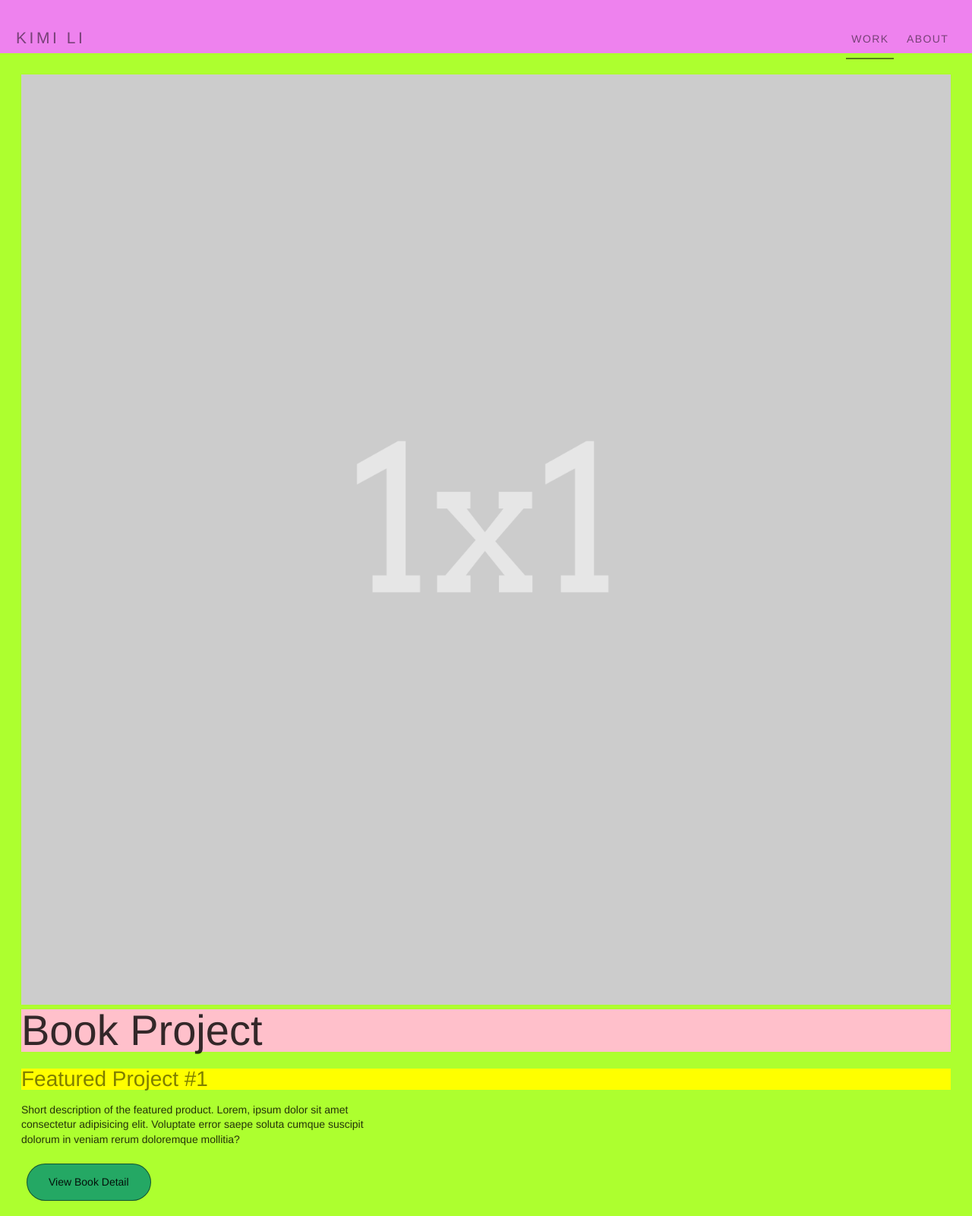
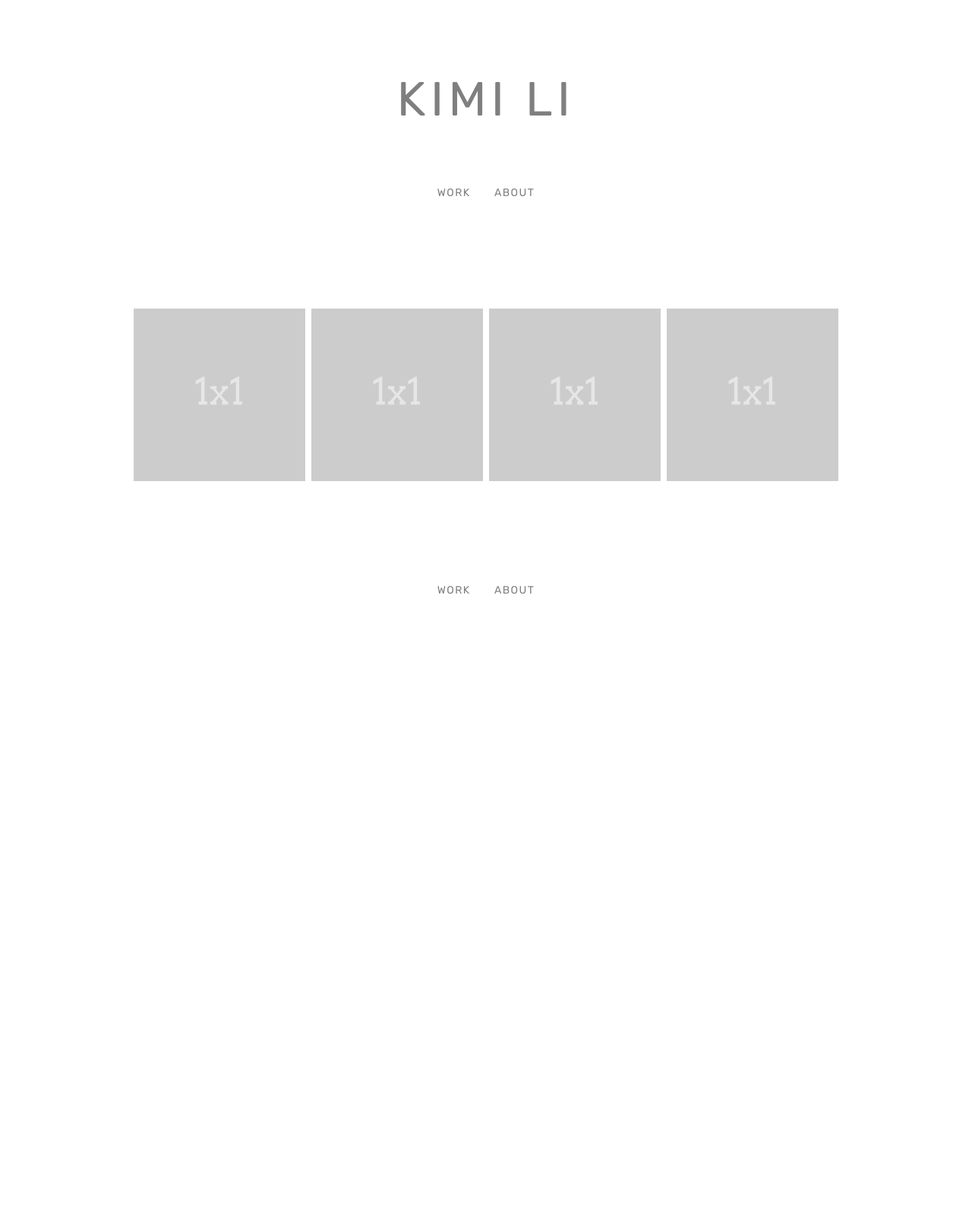
Before and after one commit to kqimi/Portfolio2022, a plain HTML site: page index.html in a window 1280 px wide. Shown: the top 1600 px of the page at 76% size. After the commit the page ends 845 px from the top, so only its background shows below. Drawn offline with Linux system fonts and the light colour scheme.

Commit message:
portfolio changes

```diff
--- a/css/style.css
+++ b/css/style.css
@@ -1,92 +1,117 @@
-/* CSS TABLE OF CONTENTS
-  # GLOBALS
-    # RESET
-    # COLORS
-    # TYPOGRAPHY
-        # HEADINGS
-        # PARAGRAPHS
-        # LINKS
-        # TYPE SPECIMEN
-  # MEDIA
-    # IMAGES
-  # COMPONENTS
-    # BUTTONS
-  # LAYOUT
-    # CONTAINER
-    # BESPOKE LAYOUT HELPERS
-  # STRUCTURE
-    # HEADER
-    # FOOTER
-    # NAV
-    # MAIN
-    # SECTIONS
-  # ANIMATIONS
-    # @KEYFRAME
-    # SCROLL-TRIGGERED
+/*  CSS TABLE OF CONTENTS
+
+    #TYPOGRAPHY
+        #BODY
+        #PARAGRAPH
+        #LINKS
+        #HEADINGS
+    #STRUCTURE
+        #HEADER
+        #FOOTER
+        #NAV
  */
 
-/* GLOBAL RESET  */
-* {box-sizing: border-box; }
-body {margin: 0; }
+ body {
+    font-family: "Rubik", Arial, Helvetica, sans-serif;
+    font-weight: 400;
+    font-size: 87.5%; /* 14px */
+    color: rgba(0, 0, 0, 0.7);
+    padding: 1rem;
+    max-width: 1000px;
+    margin: 0 auto;
+ }
 
-/* GLOBAL COLORS  */
-
-body {
-    background-color: rgba(221, 221, 221, 1);
-    color: rgba(0, 0, 0, .8);
+ p {
+    margin: auto;
+    max-width: 35em;
  }
 
  a {
-    color:rgba(0, 0, 0, .9);
+    color: rgba(0, 51, 102, 0.8);
+    text-decoration: none;
  }
 
  a:hover {
-    color: rgb(112, 65, 65);
+    color: rgba(0, 51, 102, 1);
  }
 
-/* GLOBAL TYPOGRAPHY  */
-
-body {
-    font-family: "Rubik", Helvetica, Arial, sans-serif;
-    font-weight: 400;
-    font-size: 87.5%; /* 14px */
-    line-height: 1.4;
-}
-h1, h2, h3 {
-    font-weight: normal;
+ h1 {
+    font-size: 3em;
  }
 
-p {
-    max-width: 35em;
+ h1, h2, h3, h4, h5, h6 {
+    font-weight: 400;
  }
 
-@media (min-width: 768px) {
-    p.two-col {
-        column-count: 2;
-        column-gap: 4em;
-        max-width: 50em;
-    }
+ /* HELPER CLASS */
+
+ .text-centered {
+    text-align: center;
  }
 
-a {text-decoration: none;}
+ /* LAYOUT */
 
-/* TYPE SPECIMEN */
-.headline {
-    background: pink;
-    font-size: 4em;
-    font-weight: 200;
-    line-height: 1;
-    margin: 0 0 .4em 0;
-
+ .container {
+    max-width: 1000px;
+    margin: 0 auto;
  }
 
-.subheadline {
-    background: yellow;
-    font-size: 2em;
-    font-weight: 200;
-    line-height: 1;
-    margin: 0 0 .6em 0;
-    color: rgba(0, 0, 0, .5);
+ /* STRUCTURE */
+
+ .site-header,
+ .site-footer {
+    text-align: center;
+    margin: 1em 0;
+    padding-bottom: 1em;
+ }
+
+ .site-header h1 {
+    font-size: 1.5em;
+    font-weight: 400;
+    margin: 0;
+ }
+
+ .site-header h1 a {
+    color: rgba(0, 0, 0, 0.5);
+    text-transform: uppercase;
+    font-size: 3em;
+    letter-spacing: 0.1em;
+    padding: 1em;
+    display: inline-block;
+    /* transition: .2s ease-out all; */
+ }
+
+ .site-header h1 a:hover {
+    color: rgba(0, 0, 0, 1);
+ }
+
+ .site-navigation ul {
+    padding: 0;
+    margin: 0;
+ }
+
+ .site-navigation ul li {
+    display: inline-block;
+ }
+
+ .site-navigation ul li a {
+    display: block;
+    padding: 1em 0.5em;
+    margin: 0 0.5em;
+    color: rgba(0, 0, 0, 0.5);
+    text-transform: uppercase;
+    letter-spacing: 0.1em;
+    border-bottom: 2px solid rgba(0, 0, 0, 0);
+    /* transition: .2s ease-out all */
+ }
+
+ .site-navigation ul li a:hover {
+    border-bottom: 2px solid rgba(0, 0, 0, 0.2);
+    color: rgba(0, 0, 0, 1);
+ }
+
+ .site-navigation ul li a.selected {
+    border-bottom: 2px solid rgba(0, 0, 0, 0.5);
  }
 
  /* MEDIA */
@@ -103,175 +128,287 @@ img.circular {
     margin-right: auto;
  }
 
-.shapebehind-left {
+ /* THUMBGRID */
+
+ .thumbgrid {
+    padding: 0;
+    margin: 0;
+    display: flex;
+    flex-wrap: wrap;
+    justify-content: space-evenly;
+ }
+
+ .thumbgrid li {
+    list-style: none;
+    width: 49%;
+    margin-bottom: 0.8%;
+    overflow: hidden;
+
+ }
+
+ @media (min-width: 768px) {
+    .thumbgrid li {
+        width: 24%;
+    }
+ }
+
+ .thumbgrid li a {
+    display: block;
+    transition: 0.2s ease-out all;
+    width: 100%;
+    margin: 0;
     position: relative;
  }
 
-.shapebehind-left::before {
+ .thumbgrid li a:hover {
+    width: 106%;
+    margin: -3%;
+ }
+
+ .thumbgrid li a::after {
     display: block;
-    content: "huh";
+    content: "";
+    background: black;
     position: absolute;
-    /* z-index: 1; */
+    top: 0;
+    left: 0;
     width: 100%;
     height: 100%;
-    top: -20%;
-    left: -20%;
-    background-color: rgba(255, 0, 0, .2)
+    opacity: 0;
+    transition: 0.4s ease-out all;
+
  }
 
-/* BUTTON */
+ .thumbgrid li a:hover::after {
+    opacity: 0.1;
+ }
+
+ .thumbgrid li a img {
+    display: block;
+ }
+
+ /* BUTTONS */
+
  .button {
-    background: rgb(36, 168, 100);
     display: inline-block;
-    border: 1px solid rgba(0, 0, 0, .5);
-    border-radius: 3em;
+    border-radius: 2em;
     padding: 1em 2em;
-    margin: .5em;
+    margin: 1em;
+    border: 1px solid rgba(0, 51, 102, 1);
+    color: rgba(0, 51, 102, 1);
  }
 
  .button:hover {
-    background: rgba(0, 0, 0, 1);
+    background: rgba(0, 51, 102, 1);
     color: rgba(255, 255, 255, 1);
-    border-color: rgba(0, 0, 0, 1);
  }
 
-/* BESPOKE LAYOUT STRUCTURE */
+ /* SECCTIONS */
 
-body {
-    background: violet;
-    min-height: 100vh;
-    display: grid;
-    grid-template-rows: auto 1fr auto;
+ .hero {
+    padding: 10% 1em;
+    text-align: center;
  }
 
-main {
-    display: flex;
-    flex-direction: column;
-    justify-content: center;
-    align-items: center;
+ .hero h1 {
+    max-width: 13em;
+    margin: 0 auto 1em auto;
  }
 
-/* MAIN CONTENT */
-main {
-    padding: 5em 0;
-}
-section {
-    background: greenyellow;
-    padding: 2em;
-    min-height: 90vh;
-    display: grid;
-    align-items: center;
-    justify-content: center;
+ .hero p {
+    margin: 0 auto 1em auto;
  }
 
-.container {
-    width: 100%;
-    max-width: 1200px;
-    margin: 0 auto;
-    padding: 1em;
-}
+ /* ANIMATIONS */
 
-/* BESPOKE GRID SYSTEM */
-
-/* .row {
-  display: grid;
-  grid-template-columns: repeat( auto-fit, minmax(300px, 1fr) );
-  grid-column-gap: 2em;
-  justify-content: center;
-  align-items: center;
-} */
-
-.row {
-    display:grid;
-    align-items: center;
-}
-
-.row.flippit {
-    flex-direction: row-reverse;
-}
-
-.col {
-    margin: 2%;
+ .hero,
+ .hero * {
+    animation-name: myheroanimation;
+    animation-duration: 1s;
+    animation-fill-mode: forwards;
+    opacity: 0;
 
  }
 
-.half {
-    width: 46%;
-}
-.third {
-    width: 29.3333%;
-}
-.two-thirds {
-    width:62.6666%
-}
-
-/* SITE STRUCTURE */
-
-.site-header,
-.site-footer {
-    text-align: center;
-    margin: 1em 0;
-    padding-bottom: 1em;
-}
-
-.site-header {
-    display: flex;
-    justify-content: space-between;
-    position: absolute;
-    width: 100%;
-}
-
-.site-header h1 {
-    font-size: 1.5em;
-    font-weight: 400;
-    margin: 0;
-}
-
-.site-header h1 a {
-    color: rgba(0, 0, 0, 0.5);
-    text-transform: uppercase;
-    letter-spacing: 0.17em;
-    padding: 1em;
-    display: inline-block;
-    transition: .2s ease-out all;
+ .hero h1 {
+    animation-delay: 0;
 
  }
 
-.site-header h1 a:hover {
-    color: rgb(91, 23, 218);
-}
-
-/* SITE NAV */
-
-.site-navigation ul {
-    padding: 0;
-    margin: 1em 1.5em 0 0;
-}
-
-.site-navigation ul li{
-    display: inline-block;
-}
-
-.site-navigation ul li a {
-    display: block;
-    padding: 1em 0.5em;
-    margin: 0 .2em;
-    color: rgba(0, 0, 0, 0.5);
-    text-transform: uppercase;
-    letter-spacing: 0.1em;
-    border-bottom: 2px solid rgba(0, 0, 0, 0);
-    transition: .2s ease-out all;
+ .hero p {
+    animation-delay: 0.25s;
 
  }
 
-.site-navigation ul li a:hover {
-    border-bottom: 2px solid rgba(0, 0, 0, 0.2);
-    color: rgba(0, 0, 0, 1);
+ .hero a {
+    animation-delay: 0.5s;
  }
 
-.site-navigation ul li a.selected {
-    border-bottom: 2px solid rgba(0, 0, 0, 0.5);
+ @keyframes myheroanimation {
+    0% {
+        opacity: 0;
+    }
+    100% {
+        opacity: 1;
+    }
  }
 
-/* FEATURED PROJECTS ON HOME PAGE */
-@media (mind)
+ .page-home .site-header {
+    animation-name: myheaderanimation;
+    animation-duration: 1s;
+    animation-delay: 0.75s;
+    animation-fill-mode: forwards;
+    opacity: 0;
+ }
+
+ @keyframes myheaderanimation {
+    0% {
+        transform: translateY(-20px);
+        opacity: 0;
+    }
+    100% {
+        transform: translateY(0);
+        opacity: 1;
+    }
+ }
+
+ .page-home .site-footer {
+    animation-name: myfooteranimation;
+    animation-duration: 1s;
+    animation-delay: 1.25s;
+    animation-fill-mode: forwards;
+    opacity: 0;
+ }
+
+ @keyframes myfooteranimation {
+    0% {
+        transform: translateY(20px);
+        opacity: 0;
+    }
+    100% {
+        transform: translateY(0);
+        opacity: 1;
+    }
+ }
+
+ .page-work .thumbgrid li {
+    animation-name: mythumbgridgrow;
+    animation-duration: 1s;
+    animation-delay: 0;
+    opacity: 0;
+    animation-fill-mode: forwards;
+ }
+
+ .page-work .thumbgrid li:nth-child(1) {
+    animation-delay: 0;
+ }
+
+ .page-work .thumbgrid li:nth-child(2) {
+    animation-delay: 0.2s;
+ }
+
+ .page-work .thumbgrid li:nth-child(3) {
+    animation-delay: 0.4s;
+ }
+
+ .page-work .thumbgrid li:nth-child(4) {
+    animation-delay: 0.6s;
+ }
+
+ .page-work .thumbgrid li:nth-child(5) {
+    animation-delay: 0.8s;
+ }
+
+ .page-work .thumbgrid li:nth-child(6) {
+    animation-delay: 1s;
+ }
+
+ .page-work .thumbgrid li:nth-child(7) {
+    animation-delay: 1.2s;
+ }
+
+ .page-work .thumbgrid li:nth-child(8) {
+    animation-delay: 1.4s;
+ }
+
+ @keyframes mythumbgridgrow {
+    0% {
+        transform: translateX(-20px);
+        opacity: 0;
+    }
+    100% {
+        transform: translateX(0);
+        opacity: 1;
+    }
+ }
+
+ /* PROJECT DETAIL PAGES */
+
+ section {
+    padding: 10% 2em;
+ }
+
+ .dark {
+    background: #000;
+    color: #fff;
+
+ }
+
+ .page-projectdetail {
+    max-width: none;
+    margin: 0;
+    padding: 0;
+ }
+
+ .page-projectdetail .hero {
+    background: #dedede;
+ }
+
+ .projectinfo {
+    text-align: center;
+ }
+
+ .headline {
+    font-size: 3em;
+ }
+
+ .subheadline {
+    font-size: 2em;
+    margin-bottom: 1.5em;
+    color: rgba(0, 0, 0, 0.5);
+    font-weight: 400; /*check this is error*/
+ }
+
+ .projectinfo p {
+    text-align: left;
+    margin-left: auto;
+    margin-right: auto;
+ }
+
+ .subcontent-text {
+    padding: 2em;
+ }
+
+ .subcontent-text h3 {
+    font-size: 1.75em;
+ }
+
+ .meta-text h3 {
+    border-top: 1px solid rgba(0, 0, 0, .3);
+    padding-top: 2em;
+ }
+
+ .meta-text,
+ .meta-list {
+    padding: 2em;
+ }
+
+ .meta-list {
+    list-style: none;
+ }
+
+ .meta-list span {
+    font-weight: bold;
+ }
+
+/* ABOUT PAGE */
--- a/index.html
+++ b/index.html
@@ -11,71 +11,50 @@
     <!--FOR IE-->
     <meta http-equiv="X-UA-Compatible" content="IE=edge" />
 
+    <!--GOOGLE FONT -->
+    <link href="https://fonts.googleapis.com/css?family=Rubik:400" rel="stylesheet" />
+
     <!--MAIN CSS FILE-->
     <link href="css/style.css" rel="stylesheet" type="text/css" />
 
 
 </head>
 
-<body>
-    <header class="site-header fade-in-and-down">
+<body class="page-work">
+
+    <header class="site-header">
         <div class="site-identity">
             <h1><a href="index.html">Kimi Li</a></h1>
         </div>
         <nav class="site-navigation">
             <ul>
-                <li><a href="index.html" class="selected">Work</a></li>
+                <li><a href="index.html">Work</a></li>
                 <li><a href="about.html">About</a></li>
             </ul>
         </nav>
     </header>
 
     <main>
-        <section class="featuredproject">
-            <div class="image-wrapper">
-                <a href="projectname.index.html"><img src="img/placeholder-1x1.gif" alt="Placeholder" /></a>
-            </div>
-            <div class="text-wrapper">
-                <h2 class="headline">Book Project</h2>
-                <h3 class="subheadline">Featured Project #1</h3>
-                <p>Short description of the featured product. Lorem, ipsum dolor sit amet consectetur adipisicing elit. Voluptate error saepe soluta cumque suscipit dolorum in veniam rerum doloremque mollitia? </p>
-                <a href="projectdetail1.html" class="button">View Book Detail</a>
-            </div>
+        <section class="text-centered">
+            <ul class="thumbgrid fade-in-and-down">
+                <li><a href="#"><img src="img/placeholder-1x1.gif" alt="Placeholder" /></a></li>
+                <li><a href="#"><img src="img/placeholder-1x1.gif" alt="Placeholder" /></a></li>
+                <li><a href="#"><img src="img/placeholder-1x1.gif" alt="Placeholder" /></a></li>
+                <li><a href="#"><img src="img/placeholder-1x1.gif" alt="Placeholder" /></a></li>
+            </ul>
         </section>
-        <section class="featuredproject swapped">
-            <div class="image-wrapper">
-                <a href="#"><img src="img/placeholder-1x1.gif" alt="Placeholder" /></a>
-            </div>
-            <div class="text-wrapper">
-                <h2 class="headline">Second Project</h2>
-                <h3 class="subhealine">Subheader lorem ipsum</h3>
-                <p>Short description of the featured product. Lorem, ipsum dolor sit amet consectetur adipisicing elit. Voluptate error saepe soluta cumque suscipit dolorum in veniam rerum doloremque mollitia?</p>
-
-                <a href="#" class="button">Project #2</a>
-            </div>
-        </section>
-        <section class="featuredproject swapped">
-            <div class="image-wrapper">
-                <a href="#"><img src="img/placeholder-1x1.gif" alt="Placeholder" /></a>
-            </div>
-            <div class="text-wrapper">
-                <h2 class="headline">Third Project</h2>
-                <h3 class="subhealine">Subheader lorem ipsum</h3>
-                <p>Short description of the featured product. Lorem, ipsum dolor sit amet consectetur adipisicing elit. Voluptate error saepe soluta cumque suscipit dolorum in veniam rerum doloremque mollitia?</p>
-                <a href="#" class="button">Project #3</a>
-            </div>
-
-</section>
     </main>
 
     <footer class="site-footer">
         <nav class="site-navigation">
             <ul>
-                <li><a href="index.html">Home</a></li>
-                <li> <a href="about.html">About</a></li>
+                <li><a href="index.html">Work</a></li>
+                <li><a href="about.html">About</a></li>
+
             </ul>
         </nav>
     </footer>
+</body>
 
-</body>
+
 </html>
```
Also changed, not shown: about.html (+7 -4 lines), img/placeholder-1x1-ipad.jpg (added). Lines whose indentation alone changed are shown as unchanged.
